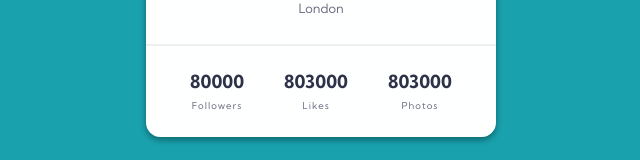
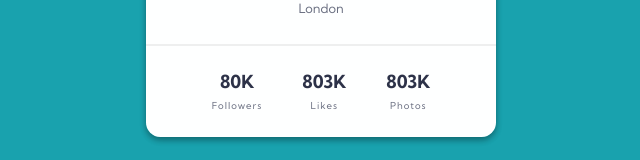
Before and after one commit to Brunno-DaSilva/profile-card-component, a React (Create React App) app: page / in a window 1280 px wide. Shown: the part 687-847 px from the top of the page, without its empty margins (319-959 px from the left). Built offline with nearby package versions, Linux system fonts and the light colour scheme.

Commit message:
adding func to conver 1000 to 1k

```diff
--- a/src/components/CardMain/index.tsx
+++ b/src/components/CardMain/index.tsx
@@ -22,6 +22,30 @@ const CardMain: React.FC<CardDataProps> = ({
   likes,
   uploadedPhotos,
 }) => {
+  const intToString = (num: any) => {
+    num = num.toString().replace(/[^0-9.]/g, "");
+    if (num < 1000) {
+      return num;
+    }
+    let si = [
+      { v: 1e3, s: "K" },
+      { v: 1e6, s: "M" },
+      { v: 1e9, s: "B" },
+      { v: 1e12, s: "T" },
+      { v: 1e15, s: "P" },
+      { v: 1e18, s: "E" },
+    ];
+    let index;
+    for (index = si.length - 1; index > 0; index--) {
+      if (num >= si[index].v) {
+        break;
+      }
+    }
+    return (
+      (num / si[index].v).toFixed(2).replace(/\.0+$|(\.[0-9]*[1-9])0+$/, "$1") +
+      si[index].s
+    );
+  };
   return (
     <div className="CardMain">
       <div className="CardMain__top_bg">
@@ -51,7 +75,7 @@ const CardMain: React.FC<CardDataProps> = ({
         <div className="CardMain__bottom-sm_info">
           <div className="sm_info__container">
             <div className="sm_info__container-number">
-              <h4>{followers}</h4>
+              <h4>{intToString(followers)}</h4>
             </div>
             <div className="sm_info__container-title">
               <span>Followers</span>
@@ -59,7 +83,7 @@ const CardMain: React.FC<CardDataProps> = ({
           </div>
           <div className="sm_info__container">
             <div className="sm_info__container-number">
-              <h4>{likes}</h4>
+              <h4>{intToString(likes)}</h4>
             </div>
             <div className="sm_info__container-title">
               <span>Likes</span>
@@ -67,7 +91,7 @@ const CardMain: React.FC<CardDataProps> = ({
           </div>
           <div className="sm_info__container">
             <div className="sm_info__container-number">
-              <h4>{uploadedPhotos}</h4>
+              <h4>{intToString(uploadedPhotos)}</h4>
             </div>
             <div className="sm_info__container-title">
               <span>Photos</span>
```
